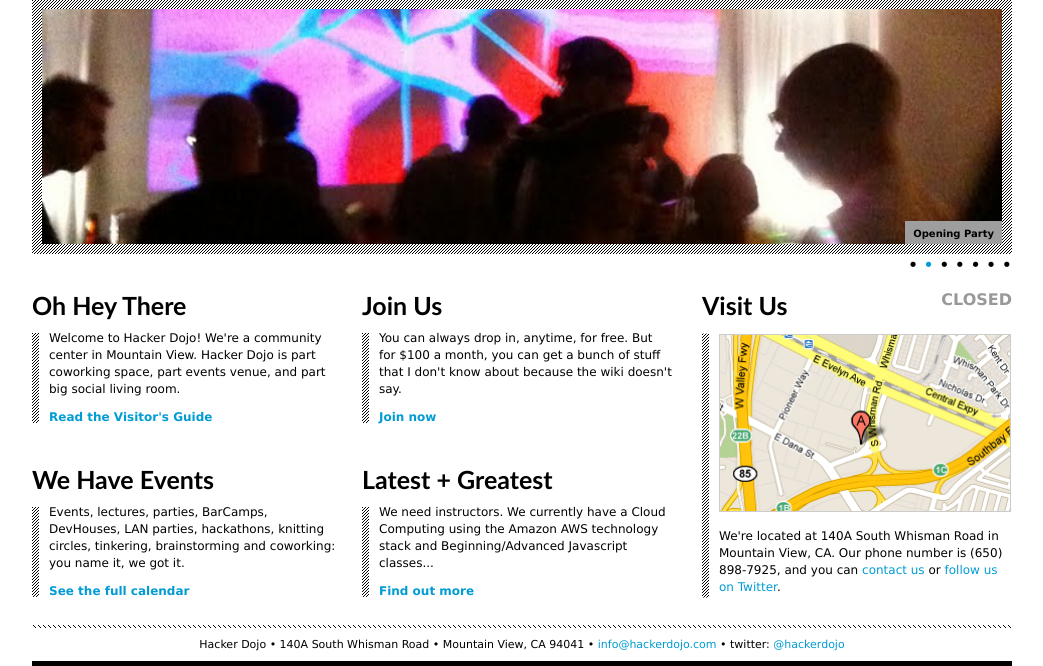
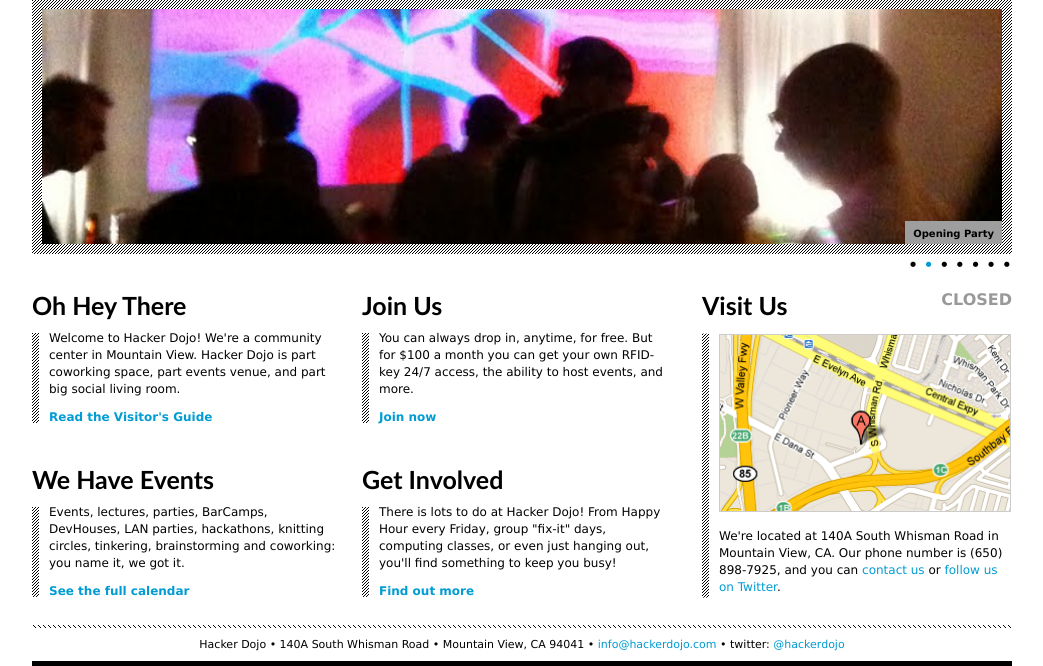
Before and after one commit to hackerdojo/hd-website, a Python web app: template templates/index.html in a window 1280 px wide. Shown: the part 257-923 px from the top of the page, without its empty margins (118-1161 px from the left). Run offline with Jinja, Linux system fonts and the light colour scheme; the template is opened without the code that fills it, so the values that code supplies are empty; grey boxes are pictures that could not be loaded.

Commit message:
Minor text changes

```diff
--- a/templates/index.html
+++ b/templates/index.html
@@ -134,7 +134,7 @@ jQuery(document).ready(function() {
 
 		<section class="two">
 		<h3>Join Us</h3>
-				<p><img src="static/images/vertical-stripe.png" class="p-border">You can always drop in, anytime, for free.  But for $100 a month, you can get a bunch of stuff that I don't know about because the wiki doesn't say.</p>
+				<p><img src="static/images/vertical-stripe.png" class="p-border">You can always drop in, anytime, for free.  But for $100 a month you can get your own RFID-key 24/7 access, the ability to host events, and more.</p>
 				<a href="/Membership" class="homepage-blurb">Join now</a>
 		</section>
 
@@ -145,8 +145,8 @@ jQuery(document).ready(function() {
 		</section>
 
 		<section class="four">
-		<h3>Latest + Greatest</h3>
-				<p><img src="static/images/vertical-stripe.png" class="p-border">We need instructors.  We currently have a Cloud Computing using the Amazon AWS technology stack and Beginning/Advanced Javascript classes...</p>
+		<h3>Get Involved</h3>
+				<p><img src="static/images/vertical-stripe.png" class="p-border">There is lots to do at Hacker Dojo!  From Happy Hour every Friday, group "fix-it" days, computing classes, or even just hanging out, you'll find something to keep you busy!</p>
 				<a href="blog.html" class="homepage-blurb">Find out more</a>
 		</section>
 	<hr class="clear">
```
